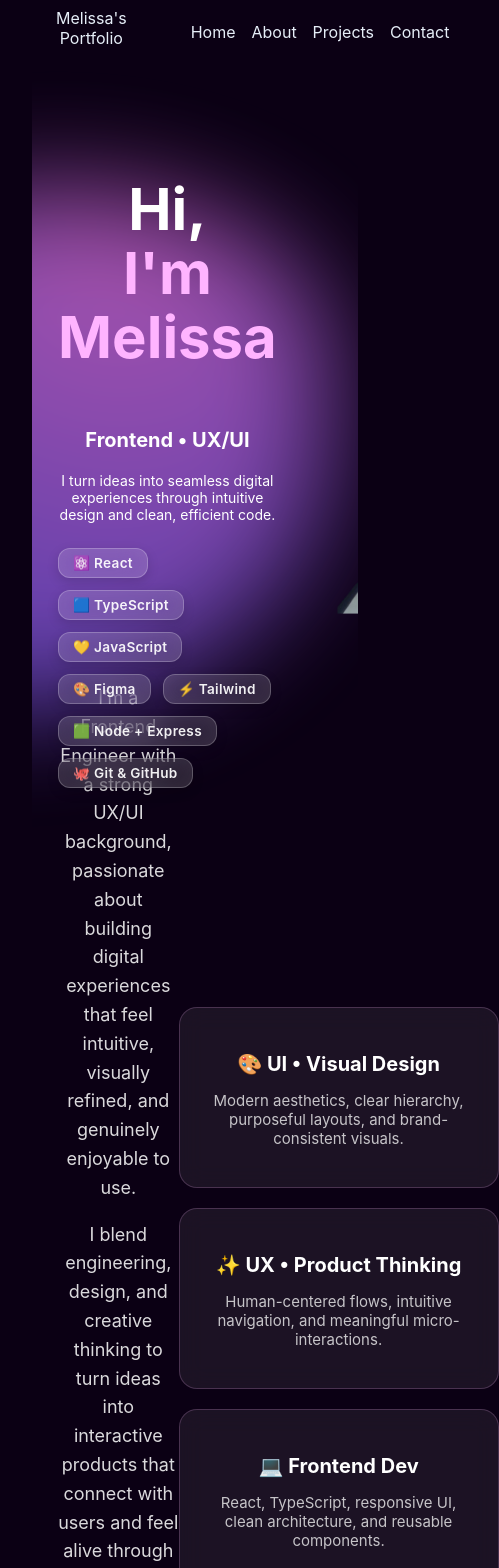
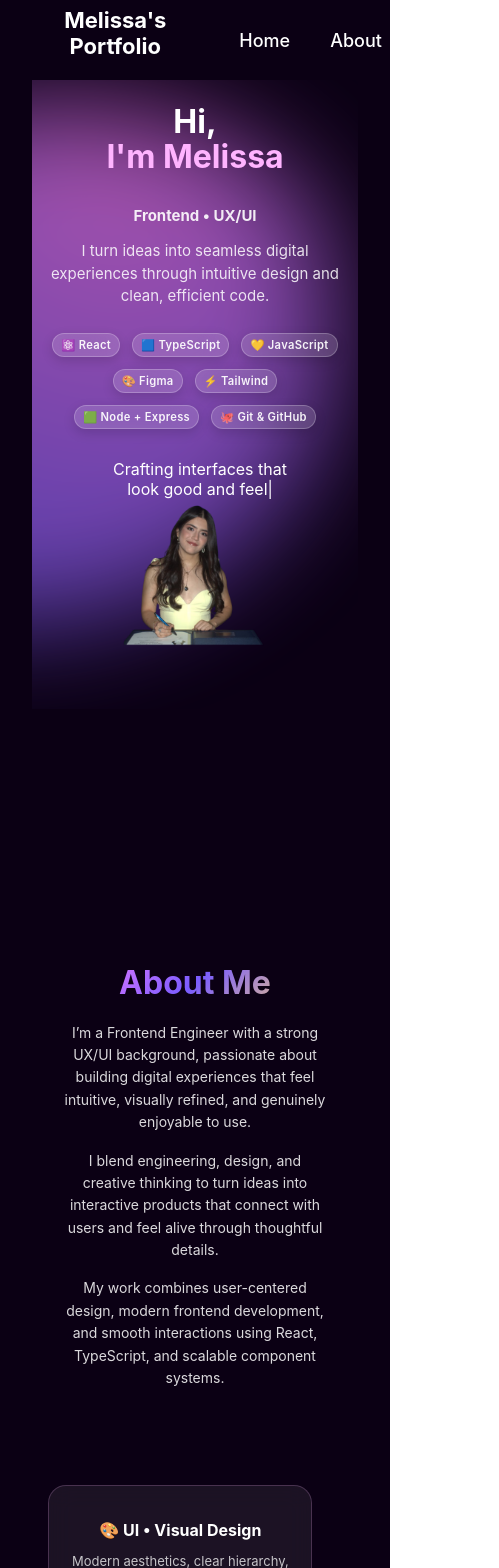
Before and after one commit to melissaesalazarc/portafolio, a React (Vite) app in the folder my-portfolio/: page / in a window 390 px wide. Shown: the top 1568 px of the page, 499 px wide, since content can reach past the window. Built offline with nearby package versions, Linux system fonts and the light colour scheme.

Commit message:
portfolio completed

```diff
--- a/my-portfolio/src/App.tsx
+++ b/my-portfolio/src/App.tsx
@@ -18,7 +18,7 @@ function App() {
           <Hero />
         </section>
 
-        <section className="snap-section">
+        <section id="about" className="snap-section">
           <About />
         </section>
 
--- a/my-portfolio/src/components/3dcarousel.css
+++ b/my-portfolio/src/components/3dcarousel.css
@@ -2,13 +2,13 @@
   width: 100%;
   overflow: hidden;
   position: relative;
-  padding: 40px 0;
+  padding: 60px 0; /* Más espacio para tarjetas grandes */
 }
 
 .carousel-track {
   display: flex;
-  gap: 40px;
-  padding: 20px;
+  gap: 50px; /* Espacio más amplio entre tarjetas */
+  padding: 30px;
   overflow-x: scroll;
   scroll-behavior: smooth;
   scrollbar-width: none;
@@ -20,65 +20,68 @@
 
 /* ----- TARJETA 3D ----- */
 .carousel-card {
-  min-width: 330px;
-  max-width: 330px;
-  background: #ffffff10;
-  backdrop-filter: blur(14px);
-  border: 1px solid #ffffff22;
-  padding: 18px;
-  border-radius: 22px;
+  min-width: 400px; /* Más grande */
+  max-width: 400px;
+  background: rgba(255, 255, 255, 0.1);
+  backdrop-filter: blur(24px); /* Más blur para efecto glass */
+  border: 1px solid rgba(255, 255, 255, 0.25);
+  padding: 24px;
+  border-radius: 28px;
   box-shadow:
-    0 12px 25px rgba(0, 0, 0, 0.25),
+    0 20px 50px rgba(0, 0, 0, 0.25),
     inset 0 0 25px rgba(255, 255, 255, 0.08);
   transform-style: preserve-3d;
-  transition: transform 0.3s ease;
+  transition: transform 0.2s ease, box-shadow 0.2s ease;
+  cursor: pointer;
 }
 
 .carousel-card:hover {
   box-shadow:
-    0 18px 45px rgba(0, 0, 0, 0.35),
-    inset 0 0 35px rgba(255, 255, 255, 0.10);
+    0 28px 70px rgba(0, 0, 0, 0.35),
+    inset 0 0 40px rgba(255, 255, 255, 0.12);
 }
 
 /* IMAGEN */
 .carousel-img-wrap {
   width: 100%;
-  height: 200px;
-  border-radius: 16px;
+  height: 260px; /* Más alto */
+  border-radius: 20px;
   overflow: hidden;
-  margin-bottom: 16px;
+  margin-bottom: 18px;
 }
 
 .carousel-img-wrap img {
   width: 100%;
   height: 100%;
   object-fit: cover;
+  transition: transform 0.3s ease;
 }
 
 /* INFO */
 .carousel-info h3 {
-  font-size: 18px;
+  font-size: 22px;
   font-weight: 700;
-  margin-bottom: 6px;
+  margin-bottom: 8px;
 }
 
 .company {
-  opacity: 0.65;
-  font-size: 14px;
-  margin-bottom: 10px;
+  opacity: 0.7;
+  font-size: 15px;
+  margin-bottom: 12px;
 }
 
 .desc {
-  opacity: 0.8;
-  font-size: 14px;
-  margin-bottom: 16px;
+  opacity: 0.85;
+  font-size: 15px;
+  line-height: 1.5;
+  margin-bottom: 18px;
 }
 
 /* BOTÓN */
 .btn-c {
   display: inline-block;
-  padding: 10px 18px;
-  border-radius: 12px;
+  padding: 12px 24px;
+  border-radius: 14px;
   background: #ffb4ff;
   color: #210021;
   font-weight: 600;
--- a/my-portfolio/src/components/3dcarousel.tsx
+++ b/my-portfolio/src/components/3dcarousel.tsx
@@ -9,7 +9,7 @@ export default function ThreeDCarousel() {
   const [direction, setDirection] = useState(1);
   const [isHovering, setIsHovering] = useState(false);
 
-  const speed = 0.35; // ✅ más lento, más suave
+  const speed = 0.35;
 
   const projects = [
     {
--- a/my-portfolio/src/components/About.css
+++ b/my-portfolio/src/components/About.css
@@ -6,8 +6,10 @@
   height: 100vh;
   background: #0b0014;
   color: white;
+  gap: 40px; /* espacio entre texto y tarjetas */
 }
 
+/* Texto */
 .about-text {
   max-width: 44%;
 }
@@ -55,3 +57,79 @@
   font-size: 15px;
   opacity: 0.75;
 }
+
+/* -------------------- RESPONSIVE -------------------- */
+
+/* Pantallas medianas / tabletas */
+@media (max-width: 1024px) {
+  .about-container {
+    flex-direction: column;
+    justify-content: center;
+    align-items: center;
+    padding: 60px 5%;
+    height: auto;
+  }
+
+  .about-text {
+    max-width: 90%;
+    text-align: center;
+    margin-bottom: 40px;
+  }
+
+  .about-text h2 {
+    font-size: 40px;
+  }
+
+  .about-text p {
+    font-size: 16px;
+  }
+
+  .about-cards {
+    flex-direction: row;
+    flex-wrap: wrap;
+    justify-content: center;
+    gap: 20px;
+  }
+
+  .skill-card {
+    width: 280px;
+    padding: 20px;
+  }
+
+  .skill-card h3 {
+    font-size: 18px;
+  }
+
+  .skill-card p {
+    font-size: 14px;
+  }
+}
+
+/* Móviles / pantallas pequeñas */
+@media (max-width: 480px) {
+  .about-text h2 {
+    font-size: 32px;
+  }
+
+  .about-text p {
+    font-size: 14px;
+  }
+
+  .about-cards {
+    flex-direction: column;
+    gap: 16px;
+  }
+
+  .skill-card {
+    width: 90%;
+    padding: 18px;
+  }
+
+  .skill-card h3 {
+    font-size: 16px;
+  }
+
+  .skill-card p {
+    font-size: 13px;
+  }
+}
--- a/my-portfolio/src/components/About.tsx
+++ b/my-portfolio/src/components/About.tsx
@@ -9,7 +9,7 @@ export default function About() {
         className="about-text"
         initial={{ opacity: 0, x: -40 }}
         whileInView={{ opacity: 1, x: 0 }}
-        viewport={{ once: true }}
+        viewport={{ amount: 0.2 }}
         transition={{ duration: 0.6 }}
       >
         <h2>About Me</h2>
--- a/my-portfolio/src/components/AnimatedBlob.css
+++ b/my-portfolio/src/components/AnimatedBlob.css
@@ -1,16 +1,15 @@
-/* ✅ BLOB LAVA LAMP — usando la misma posición exacta del diseño anterior */
 .blob {
   width: 520px;
   height: 520px;
   background: radial-gradient(circle at 30% 30%, #ff80ff, #7a5cff, #ffd86b);
   position: absolute;
 
-  /* ✅ MISMA POSICIÓN QUE EL BLOB ANTERIOR */
+
   top: 50%;
-  right: 10%;       /* ← misma posición del diseño original */
+  right: 10%;
   transform: translateY(-50%);
 
-  /* forma base */
+
   border-radius: 55% 45% 60% 40% / 50% 60% 40% 50%;
 
   background-size: 200% 200%;
@@ -18,14 +17,14 @@
   filter: blur(55px);
   opacity: 0.65;
 
-  /* ✅ 3 animaciones simultáneas */
+
   animation:
     lava-morph 14s ease-in-out infinite,
     inner-flow 6s ease-in-out infinite,
     floaty 8s ease-in-out infinite;
 }
 
-/* ✅ GRAN morph de forma (lava lamp core) */
+
 @keyframes lava-morph {
   0% {
     border-radius: 55% 45% 60% 40% / 50% 60% 40% 50%;
@@ -49,7 +48,7 @@
   }
 }
 
-/* ✅ Movimiento interno tipo flujo de lava */
+
 @keyframes inner-flow {
   0% { background-position: 0% 50%; }
   50% { background-position: 100% 50%; }
--- a/my-portfolio/src/components/Hero.css
+++ b/my-portfolio/src/components/Hero.css
@@ -97,3 +97,137 @@
     inset 0 0 25px rgba(255, 255, 255, 0.15);
   transform: translateY(-2px);
 }
+/* -------------------- RESPONSIVE -------------------- */
+
+/* Pantallas grandes / tablets grandes / móviles grandes */
+@media (max-width: 1280px) {
+  .hero-container {
+    flex-direction: column;
+    justify-content: center;
+    align-items: center;
+    padding: 40px 5%;
+    height: auto;
+  }
+
+  .hero-left {
+    max-width: 100%;
+    text-align: center;
+    margin-bottom: 40px;
+  }
+
+  .hero-left h1 {
+    font-size: 50px;
+  }
+
+  .subtext {
+    font-size: 19px;
+  }
+
+  .desc {
+    font-size: 16px;
+  }
+
+  .tech-stack {
+    justify-content: center;
+    max-width: 100%;
+  }
+
+  .hero-right {
+    margin-right: 0;
+  }
+
+  .hero-photo {
+    width: 350px;
+    height: 350px;
+  }
+
+  .bubble-wrapper {
+    top: -25px;
+    right: -25px;
+  }
+}
+
+/* Tablets / móviles medianos */
+@media (max-width: 1024px) {
+  .hero-left h1 {
+    font-size: 44px;
+  }
+
+  .subtext {
+    font-size: 18px;
+  }
+
+  .desc {
+    font-size: 15px;
+  }
+
+  .hero-photo {
+    width: 300px;
+    height: 300px;
+  }
+
+  .bubble-wrapper {
+    top: -20px;
+    right: -20px;
+  }
+}
+
+/* Móviles / pantallas pequeñas */
+@media (max-width: 768px) {
+  .hero-left h1 {
+    font-size: 38px;
+  }
+
+  .subtext {
+    font-size: 16px;
+  }
+
+  .desc {
+    font-size: 14px;
+  }
+
+  .hero-photo {
+    width: 250px;
+    height: 250px;
+  }
+
+  .bubble-wrapper {
+    top: -15px;
+    right: -15px;
+  }
+
+  .tech-item {
+    font-size: 0.75rem;
+    padding: 5px 10px;
+  }
+}
+
+/* Móviles pequeños / compactos */
+@media (max-width: 480px) {
+  .hero-left h1 {
+    font-size: 32px;
+  }
+
+  .subtext {
+    font-size: 15px;
+  }
+
+  .desc {
+    font-size: 13px;
+  }
+
+  .hero-photo {
+    width: 200px;
+    height: 200px;
+  }
+
+  .bubble-wrapper {
+    top: -10px;
+    right: -10px;
+  }
+
+  .tech-item {
+    font-size: 0.7rem;
+    padding: 4px 8px;
+  }
+}
--- a/my-portfolio/src/components/Hero.tsx
+++ b/my-portfolio/src/components/Hero.tsx
@@ -5,46 +5,36 @@ import "./Hero.css";
 
 const Hero = () => {
   return (
-    <section className="hero-container">
+    <section id="home" className="hero-container">
 
-      {/* BLOB ANIMADO */}
       <AnimatedBlob />
 
-      {/* TEXTOS IZQUIERDA */}
-      <div className="hero-left">
-        <motion.h1
-          initial={{ opacity: 0, y: 40 }}
-          animate={{ opacity: 1, y: 0 }}
-          transition={{ duration: 0.8 }}
-        >
+      <motion.div
+        className="hero-left"
+        initial={{ opacity: 0, y: 30 }}
+        whileInView={{ opacity: 1, y: 0 }}
+        viewport={{ once: false, amount: 0.4 }}
+        transition={{ duration: 0.8, ease: "easeOut" }}
+      >
+        <motion.h1>
           Hi,<br />
           <span className="highlight">I'm Melissa</span>
         </motion.h1>
 
-        <motion.h3
-          initial={{ opacity: 0, y: 40 }}
-          animate={{ opacity: 1, y: 0 }}
-          transition={{ duration: 1 }}
-          className="subtext"
-        >
+        <motion.h3 className="subtext">
           Frontend • UX/UI
         </motion.h3>
 
-        <motion.p
-          initial={{ opacity: 0 }}
-          animate={{ opacity: 1 }}
-          transition={{ duration: 1.2 }}
-          className="desc"
-        >
+        <motion.p className="desc">
           I turn ideas into seamless digital experiences through intuitive design and clean, efficient code.
         </motion.p>
 
-        {/* ✅ TECH STACK GLASSMORPHISM */}
         <motion.div
           className="tech-stack"
           initial={{ opacity: 0, y: 20 }}
-          animate={{ opacity: 1, y: 0 }}
-          transition={{ duration: 1.1 }}
+          whileInView={{ opacity: 1, y: 0 }}
+          viewport={{ once: false }}
+          transition={{ duration: 1, delay: 0.2 }}
         >
           <motion.span whileHover={{ scale: 1.1 }} className="tech-item">⚛️ React</motion.span>
           <motion.span whileHover={{ scale: 1.1 }} className="tech-item">🟦 TypeScript</motion.span>
@@ -54,11 +44,23 @@ const Hero = () => {
           <motion.span whileHover={{ scale: 1.1 }} className="tech-item">🟩 Node + Express</motion.span>
           <motion.span whileHover={{ scale: 1.1 }} className="tech-item">🐙 Git & GitHub</motion.span>
         </motion.div>
-      </div>
+      </motion.div>
 
-      {/* FOTO + GLOBITO */}
-      <div className="hero-right">
-        <img src="/src/assets/me.png" alt="yo" className="hero-photo" />
+      <motion.div
+        className="hero-right"
+        initial={{ opacity: 0, y: 30 }}
+        whileInView={{ opacity: 1, y: 0 }}
+        viewport={{ once: false, amount: 0.4 }}
+        transition={{ duration: 0.9, delay: 0.15 }}
+      >
+        <motion.img
+          src="/src/assets/me.png"
+          alt="yo"
+          className="hero-photo"
+          initial={{ scale: 0.93, opacity: 0 }}
+          whileInView={{ scale: 1, opacity: 1 }}
+          transition={{ duration: 0.9, ease: "easeOut" }}
+        />
 
         <div className="bubble-wrapper">
           <TypewriterBubble
@@ -67,7 +69,7 @@ const Hero = () => {
             ]}
           />
         </div>
-      </div>
+      </motion.div>
     </section>
   );
 };
--- /dev/null
+++ b/my-portfolio/src/components/Navbar.css
@@ -0,0 +1,44 @@
+.nav {
+  width: 100%;
+  height: 80px;
+  padding: 0 8%;
+  background: #0b0014;
+  color: white;
+
+  display: flex;
+  align-items: center;
+  justify-content: space-between;
+  position: fixed;
+  top: 0;
+  z-index: 1000;
+}
+
+.logo {
+  font-size: 22px;
+  font-weight: 700;
+}
+
+.nav-links {
+  display: flex;
+  gap: 40px;
+  list-style: none;
+  align-items: center;
+}
+
+.nav-links li {
+  height: 80px;
+  display: flex;
+  align-items: center;
+}
+
+.nav-links a {
+  color: white;
+  text-decoration: none;
+  font-size: 18px;
+  font-weight: 500;
+  transition: 0.3s ease;
+}
+
+.nav-links a:hover {
+  color: #ffb4ff;
+}
--- a/my-portfolio/src/components/Navbar.tsx
+++ b/my-portfolio/src/components/Navbar.tsx
@@ -1,3 +1,5 @@
+import "./Navbar.css";
+
 export default function Navbar() {
   return (
     <nav className="nav">
--- a/my-portfolio/src/components/Projects.css
+++ b/my-portfolio/src/components/Projects.css
@@ -1,12 +1,13 @@
 .projects-section {
   width: 100%;
-  height: 100vh;
-  padding: 60px 0;
+  min-height: 100vh;
+  padding: 80px 0;
   background: #0b0014;
   color: white;
   overflow: hidden;
   display: flex;
   flex-direction: column;
+  align-items: center;
 }
 
 .projects-title {
@@ -83,3 +84,12 @@
   background: #d29cff;
   transform: scale(1.06);
 }
+
+.gradient-heading {
+  font-size: 58px;
+  font-weight: 700;
+  margin-bottom: 20px;
+  background: linear-gradient(135deg, #ff80ff, #7a5cff, #ffd86b);
+  -webkit-background-clip: text;
+  -webkit-text-fill-color: transparent;
+}
--- a/my-portfolio/src/components/Projects.tsx
+++ b/my-portfolio/src/components/Projects.tsx
@@ -1,9 +1,19 @@
+import { motion } from "framer-motion";
 import ThreeDCarousel from "./3dcarousel";
 import "./Projects.css";
+
 export default function Projects() {
   return (
     <section id="projects" className="projects-section">
-      <h2 className="projects-title">Projects</h2>
+      <motion.h2
+        className="projects-title gradient-heading"
+        initial={{ opacity: 0, y: 40 }}
+        whileInView={{ opacity: 1, y: 0 }}
+        transition={{ duration: 0.9 }}
+        viewport={{ once: false}}
+      >
+        Projects
+      </motion.h2>
 
       <ThreeDCarousel />
     </section>
```
